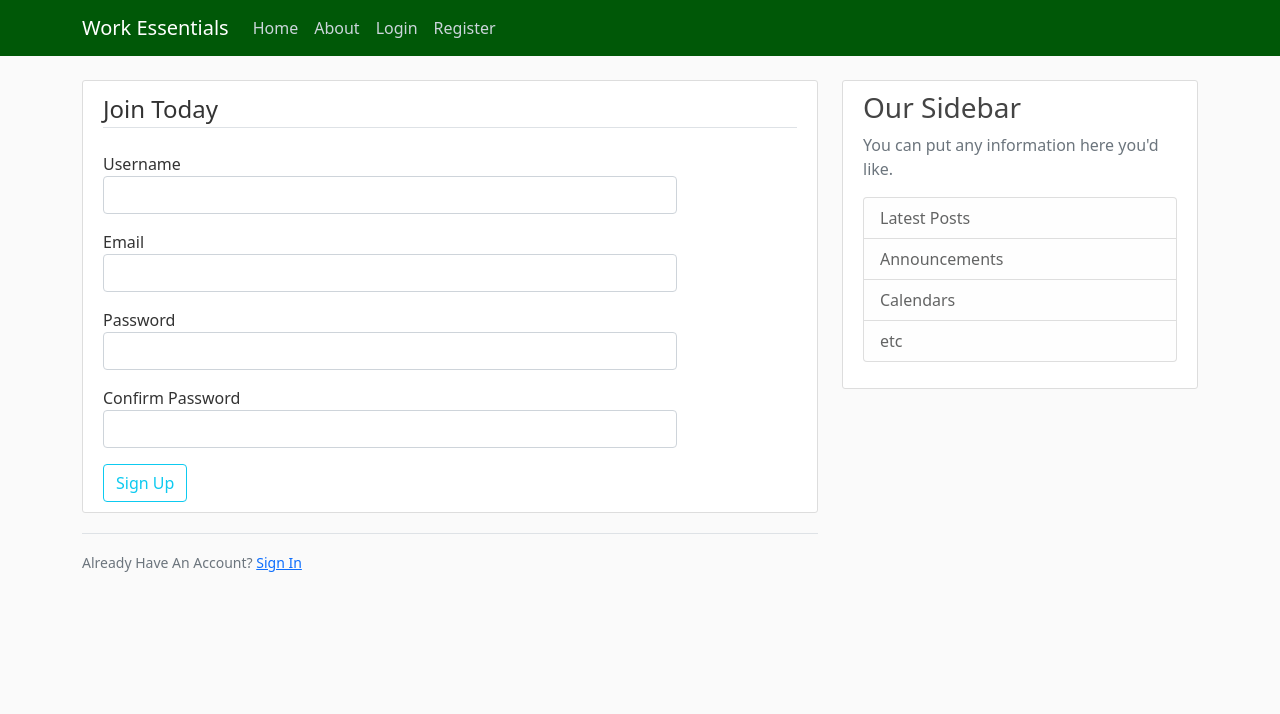
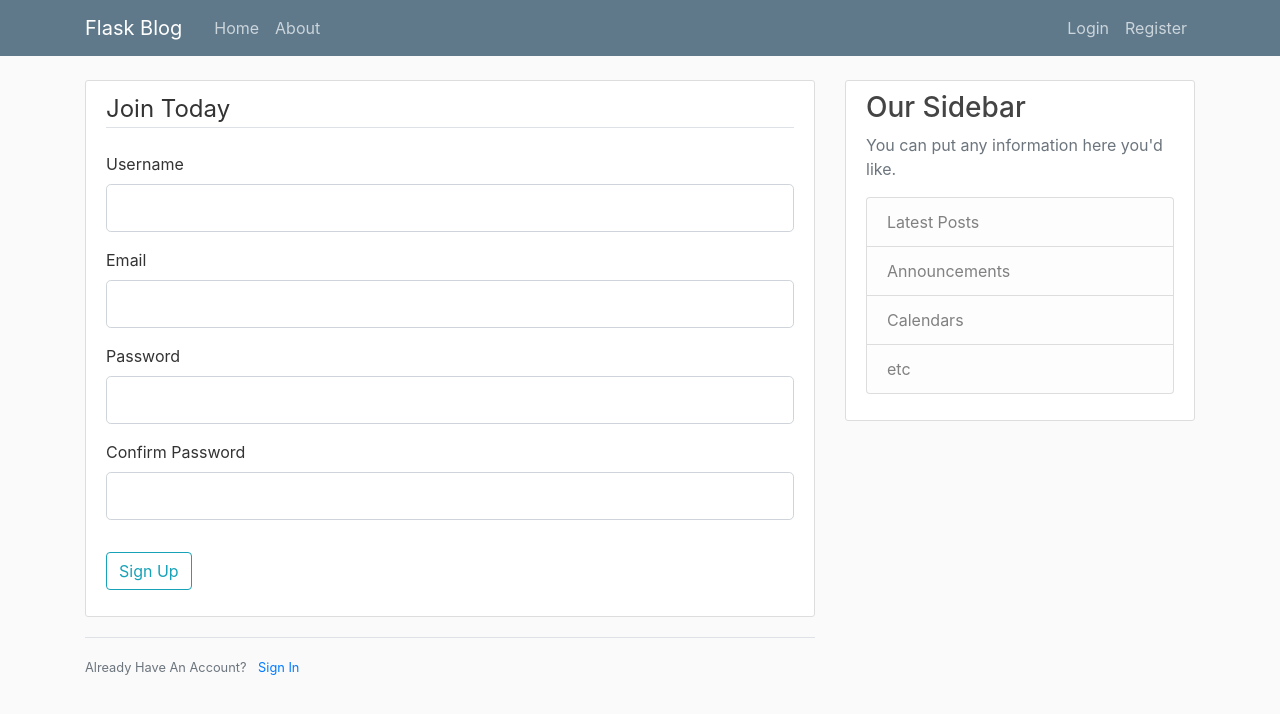
Before and after one commit to lottjerry/workessentials, a Flask app: page /register in a window 1280 px wide. Shown: the top 714 px of the page. Run offline with Flask 2, Linux system fonts and the light colour scheme; some libraries are stand-ins or nearby versions.

Commit message:
boostrap alert working and password validation working

```diff
--- a/static/main.css
+++ b/static/main.css
@@ -9,7 +9,7 @@ body {
 }
 
 .bg-steel {
-    background-color: #005807;
+  background-color: #5f788a;
 }
 
 .site-header .navbar-nav .nav-link {
--- a/templates/about.html
+++ b/templates/about.html
@@ -1,5 +1,4 @@
 {% extends "layout.html" %}
-
 {% block content %}
     <h1>About Page</h1>
 {% endblock content %}
--- a/templates/layout.html
+++ b/templates/layout.html
@@ -1,51 +1,50 @@
 <!DOCTYPE html>
-<html lang="en">
+<html>
 <head>
     <!-- Required meta tags -->
     <meta charset="utf-8">
-    <meta name="viewport" content="width=device-width, initial-scale=1">
+    <meta name="viewport" content="width=device-width, initial-scale=1, shrink-to-fit=no">
+
     <!-- Bootstrap CSS -->
-    <link href="https://cdn.jsdelivr.net/npm/bootstrap@5.0.2/dist/css/bootstrap.min.css" rel="stylesheet"
-    integrity="sha384-EVSTQN3/azprG1Anm3QDgpJLIm9Nao0Yz1ztcQTwFspd3yD65VohhpuuCOmLASjC" crossorigin="anonymous">
-    <!-- CSS -->
-    <link rel="stylesheet" type="text/css" href="{{ url_for('static', filename='main.css')}}">
+    <link rel="stylesheet" href="https://maxcdn.bootstrapcdn.com/bootstrap/4.0.0/css/bootstrap.min.css" integrity="sha384-Gn5384xqQ1aoWXA+058RXPxPg6fy4IWvTNh0E263XmFcJlSAwiGgFAW/dAiS6JXm" crossorigin="anonymous">
+
+    <link rel="stylesheet" type="text/css" href="{{ url_for('static', filename='main.css') }}">
+
     {% if title %}
-        <title>Work Essentials - {{ title }}</title>
+        <title>Flask Blog - {{ title }}</title>
     {% else %}
-        <title>Work Essentials</title>
+        <title>Flask Blog</title>
     {% endif %}
 </head>
 <body>
     <header class="site-header">
       <nav class="navbar navbar-expand-md navbar-dark bg-steel fixed-top">
         <div class="container">
-      <a class="navbar-brand mr-4" href="/">Work Essentials</a>
+          <a class="navbar-brand mr-4" href="/">Flask Blog</a>
           <button class="navbar-toggler" type="button" data-toggle="collapse" data-target="#navbarToggle" aria-controls="navbarToggle" aria-expanded="false" aria-label="Toggle navigation">
             <span class="navbar-toggler-icon"></span>
           </button>
           <div class="collapse navbar-collapse" id="navbarToggle">
             <div class="navbar-nav mr-auto">
-          <a class="nav-item nav-link" href="/">Home</a>
-          <a class="nav-item nav-link" href="/about">About</a>
+              <a class="nav-item nav-link" href="{{ url_for('home') }}">Home</a>
+              <a class="nav-item nav-link" href="{{ url_for('about') }}">About</a>
             </div>
             <!-- Navbar Right Side -->
             <div class="navbar-nav">
-          <a class="nav-item nav-link" href="/login">Login</a>
-          <a class="nav-item nav-link" href="/register">Register</a>
+              <a class="nav-item nav-link" href="{{ url_for('login') }}">Login</a>
+              <a class="nav-item nav-link" href="{{ url_for('register') }}">Register</a>
             </div>
           </div>
         </div>
       </nav>
     </header>
-
     <main role="main" class="container">
       <div class="row">
         <div class="col-md-8">
-        <!-- with_categories=true allows the pass of the success message category-->
           {% with messages = get_flashed_messages(with_categories=true) %}
-          {% if messsages %}
+            {% if messages %}
               {% for category, message in messages %}
-              <div class="alert alert-{{ category }}" role="alert">
+                <div class="alert alert-{{ category }}">
                   {{ message }}
                 </div>
               {% endfor %}
@@ -69,8 +68,11 @@
       </div>
     </main>
 
-    <!-- Option 1: Bootstrap Bundle with Popper -->
-    <script src="https://cdn.jsdelivr.net/npm/bootstrap@5.0.2/dist/js/bootstrap.bundle.min.js"
-    integrity="sha384-MrcW6ZMFYlzcLA8Nl+NtUVF0sA7MsXsP1UyJoMp4YLEuNSfAP+JcXn/tWtIaxVXM" crossorigin="anonymous"></script>
+
+    <!-- Optional JavaScript -->
+    <!-- jQuery first, then Popper.js, then Bootstrap JS -->
+    <script src="https://code.jquery.com/jquery-3.2.1.slim.min.js" integrity="sha384-KJ3o2DKtIkvYIK3UENzmM7KCkRr/rE9/Qpg6aAZGJwFDMVNA/GpGFF93hXpG5KkN" crossorigin="anonymous"></script>
+    <script src="https://cdnjs.cloudflare.com/ajax/libs/popper.js/1.12.9/umd/popper.min.js" integrity="sha384-ApNbgh9B+Y1QKtv3Rn7W3mgPxhU9K/ScQsAP7hUibX39j7fakFPskvXusvfa0b4Q" crossorigin="anonymous"></script>
+    <script src="https://maxcdn.bootstrapcdn.com/bootstrap/4.0.0/js/bootstrap.min.js" integrity="sha384-JZR6Spejh4U02d8jOt6vLEHfe/JQGiRRSQQxSfFWpi1MquVdAyjUar5+76PVCmYl" crossorigin="anonymous"></script>
 </body>
 </html>
--- a/templates/register.html
+++ b/templates/register.html
@@ -1,33 +1,67 @@
 {% extends "layout.html" %}
-
 {% block content %}
     <div class="content-section">
         <form method="POST" action="">
             {{ form.hidden_tag() }}
+            <fieldset class="form-group">
                 <legend class="border-bottom mb-4">Join Today</legend>
-            <div class="row mb-3">
-                {{ form.username.label }}
-                <div class="col-sm-10">
-                    {{ form.username(class="form-control") }}
+                <div class="form-group">
+                    {{ form.username.label(class="form-control-label") }}
+
+                    {% if form.username.errors %}
+                        {{ form.username(class="form-control form-control-lg is-invalid") }}
+                        <div class="invalid-feedback">
+                            {% for error in form.username.errors %}
+                                <span>{{ error }}</span>
+                            {% endfor %}
                         </div>
+                    {% else %}
+                        {{ form.username(class="form-control form-control-lg") }}
+                    {% endif %}
                 </div>
-           <div class="row mb-3">
-               {{ form.email.label }}
-                <div class="col-sm-10">
-                    {{ form.email(class="form-control") }}
+                <div class="form-group">
+                    {{ form.email.label(class="form-control-label") }}
+                    {% if form.email.errors %}
+                        {{ form.email(class="form-control form-control-lg is-invalid") }}
+                        <div class="invalid-feedback">
+                            {% for error in form.email.errors %}
+                                <span>{{ error }}</span>
+                            {% endfor %}
                         </div>
-            </div> <div class="row mb-3">
-                {{ form.password.label }}
-                <div class="col-sm-10">
-                    {{ form.password(class="form-control") }}
+                    {% else %}
+                        {{ form.email(class="form-control form-control-lg") }}
+                    {% endif %}
                 </div>
-            </div> <div class="row mb-3">
-                {{ form.confirm_password.label }}
-                <div class="col-sm-10">
-                    {{ form.confirm_password(class="form-control") }}
+                <div class="form-group">
+                    {{ form.password.label(class="form-control-label") }}
+                    {% if form.password.errors %}
+                        {{ form.password(class="form-control form-control-lg is-invalid") }}
+                        <div class="invalid-feedback">
+                            {% for error in form.password.errors %}
+                                <span>{{ error }}</span>
+                            {% endfor %}
                         </div>
+                    {% else %}
+                        {{ form.password(class="form-control form-control-lg") }}
+                    {% endif %}
                 </div>
+                <div class="form-group">
+                    {{ form.confirm_password.label(class="form-control-label") }}
+                    {% if form.confirm_password.errors %}
+                        {{ form.confirm_password(class="form-control form-control-lg is-invalid") }}
+                        <div class="invalid-feedback">
+                            {% for error in form.confirm_password.errors %}
+                                <span>{{ error }}</span>
+                            {% endfor %}
+                        </div>
+                    {% else %}
+                        {{ form.confirm_password(class="form-control form-control-lg") }}
+                    {% endif %}
+                </div>
+            </fieldset>
+            <div class="form-group">
                 {{ form.submit(class="btn btn-outline-info") }}
+            </div>
         </form>
     </div>
     <div class="border-top pt-3">
--- a/workessentials.py
+++ b/workessentials.py
@@ -2,11 +2,8 @@ from flask import Flask, render_template, url_for, flash, redirect
 from forms import RegistrationForm, LoginForm
 
 app = Flask(__name__)
+app.config['SECRET_KEY'] = '5791628bb0b13ce0c676dfde280ba245'
 
-# when using forms a secret key will protect against modifying cookies and cross site forgery attacks
-app.config['SECRET_KEY'] = 'e930ee077e44c99e60e391709c6690dc'
-
-# Dummy Posts
 posts = [
     {
         'author': 'Corey Schafer',
@@ -18,20 +15,23 @@ posts = [
         'author': 'Jane Doe',
         'title': 'Blog Post 2',
         'content': 'Second post content',
-        'date_posted': 'April 10, 2018'
+        'date_posted': 'April 21, 2018'
     }
 ]
 
+
 @app.route("/")
-@app.route("/home") # You can add another route
+@app.route("/home")
 def home():
     return render_template('home.html', posts=posts)
+
 
 @app.route("/about")
 def about():
     return render_template('about.html', title='About')
 
-@app.route("/register", methods=['GET','POST'])
+
+@app.route("/register", methods=['GET', 'POST'])
 def register():
     form = RegistrationForm()
     if form.validate_on_submit():
@@ -39,10 +39,18 @@ def register():
         return redirect(url_for('home'))
     return render_template('register.html', title='Register', form=form)
 
-@app.route("/login")
+
+@app.route("/login", methods=['GET', 'POST'])
 def login():
     form = LoginForm()
+    if form.validate_on_submit():
+        if form.email.data == 'admin@blog.com' and form.password.data == 'password':
+            flash('You have been logged in!', 'success')
+            return redirect(url_for('home'))
+        else:
+            flash('Login Unsuccessful. Please check username and password', 'danger')
     return render_template('login.html', title='Login', form=form)
+
 
 if __name__ == '__main__':
     app.run(debug=True)
```
Also changed, not shown: forms.py (+8 -4 lines), templates/home.html (+4 -5 lines), templates/login.html (+52 -0 lines). Lines whose indentation alone changed are shown as unchanged.
